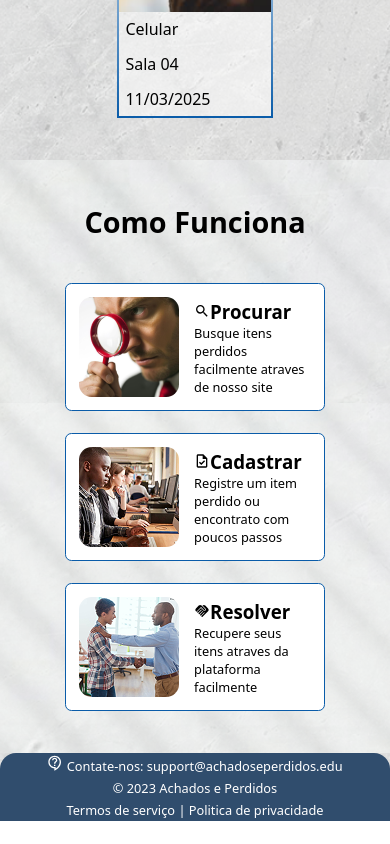
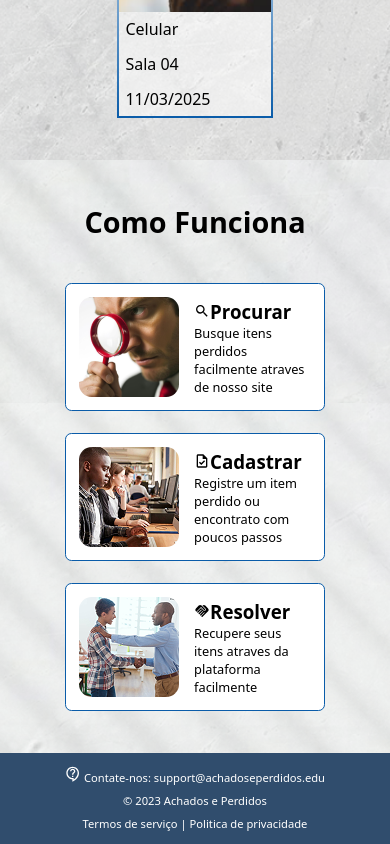
Before and after one commit to Nicolas-Florencio/Losts, a React (Vite) app in the folder front/: page / in a window 390 px wide. Shown: the part 1285-2129 px from the top of the page. Before the commit the page ends 2106 px from the top, so only its background shows below. Built offline with nearby package versions, Linux system fonts and the light colour scheme.

Commit message:
Ajuste footer mobile

```diff
--- a/front/src/components/Footer/Footer.module.css
+++ b/front/src/components/Footer/Footer.module.css
@@ -5,6 +5,7 @@
     display: flex;
     justify-content: space-around;
     align-items: center;
+    gap: 1rem;
 
     background-color: #304D6D;
     color: #fff;
@@ -12,16 +13,33 @@
 
     border-top-left-radius: 1rem;
     border-top-right-radius: 1rem;
+    padding: 0 1rem;
 }
 
+/* --- telas médias: tablets e notebooks pequenos --- */
 @media (max-width: 980px) {
     .container {
-        height: 08vh;
+        height: 8vh;
+        font-size: 0.75rem;
+        gap: 0.8rem;
     }
 }
 
+/* --- telas pequenas: celulares na horizontal ou médios --- */
 @media (max-width: 720px) {
     .container {
         flex-direction: column;
+        height: auto;
+        padding: 0.8rem 1rem;
+        text-align: center;
     }
 }
+
+/* --- telas muito pequenas: celulares compactos --- */
+@media (max-width: 480px) {
+    .container {
+        font-size: 0.7rem;
+        gap: 0.5rem;
+        border-radius: 0;
+    }
+}
```
